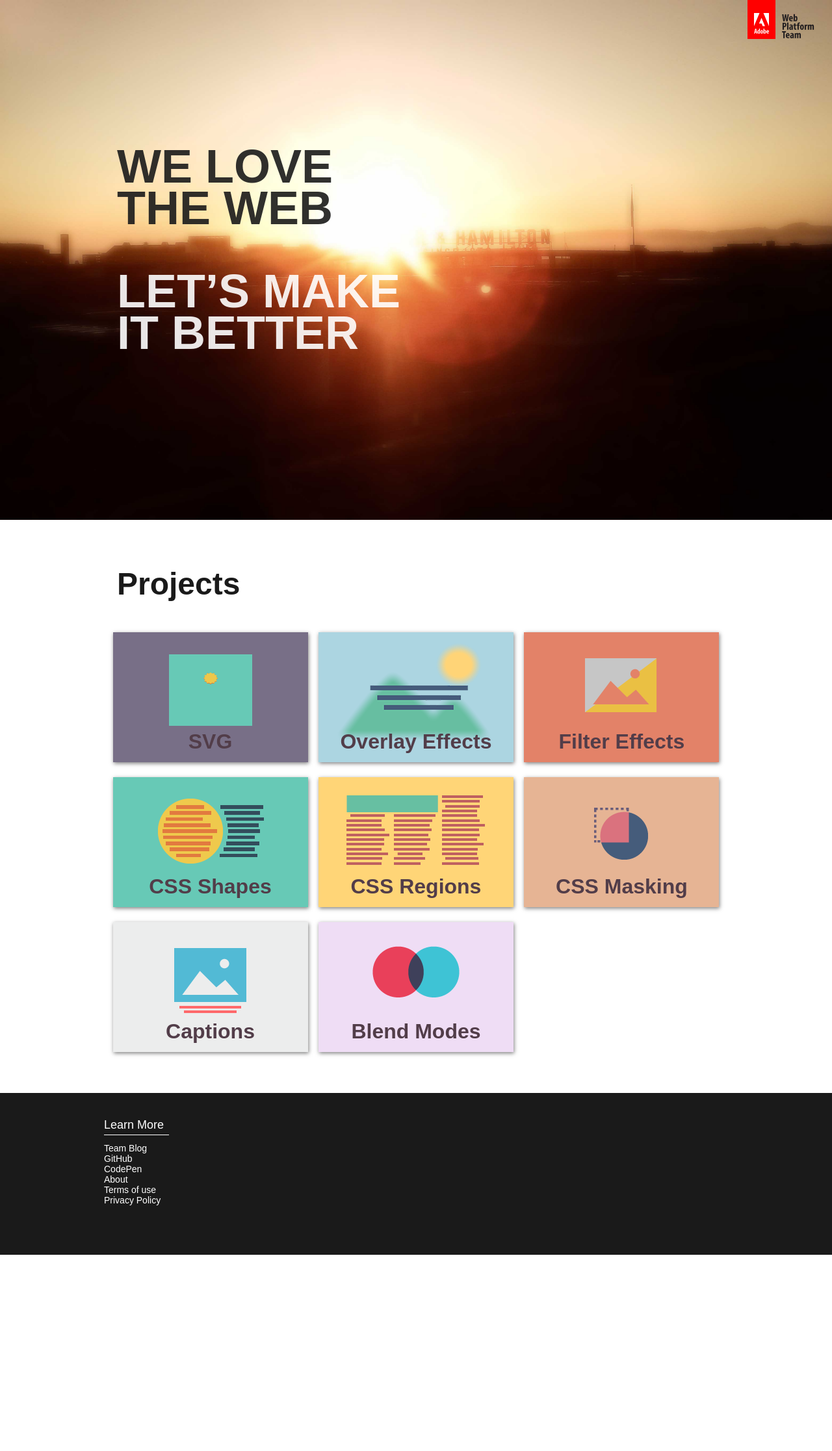
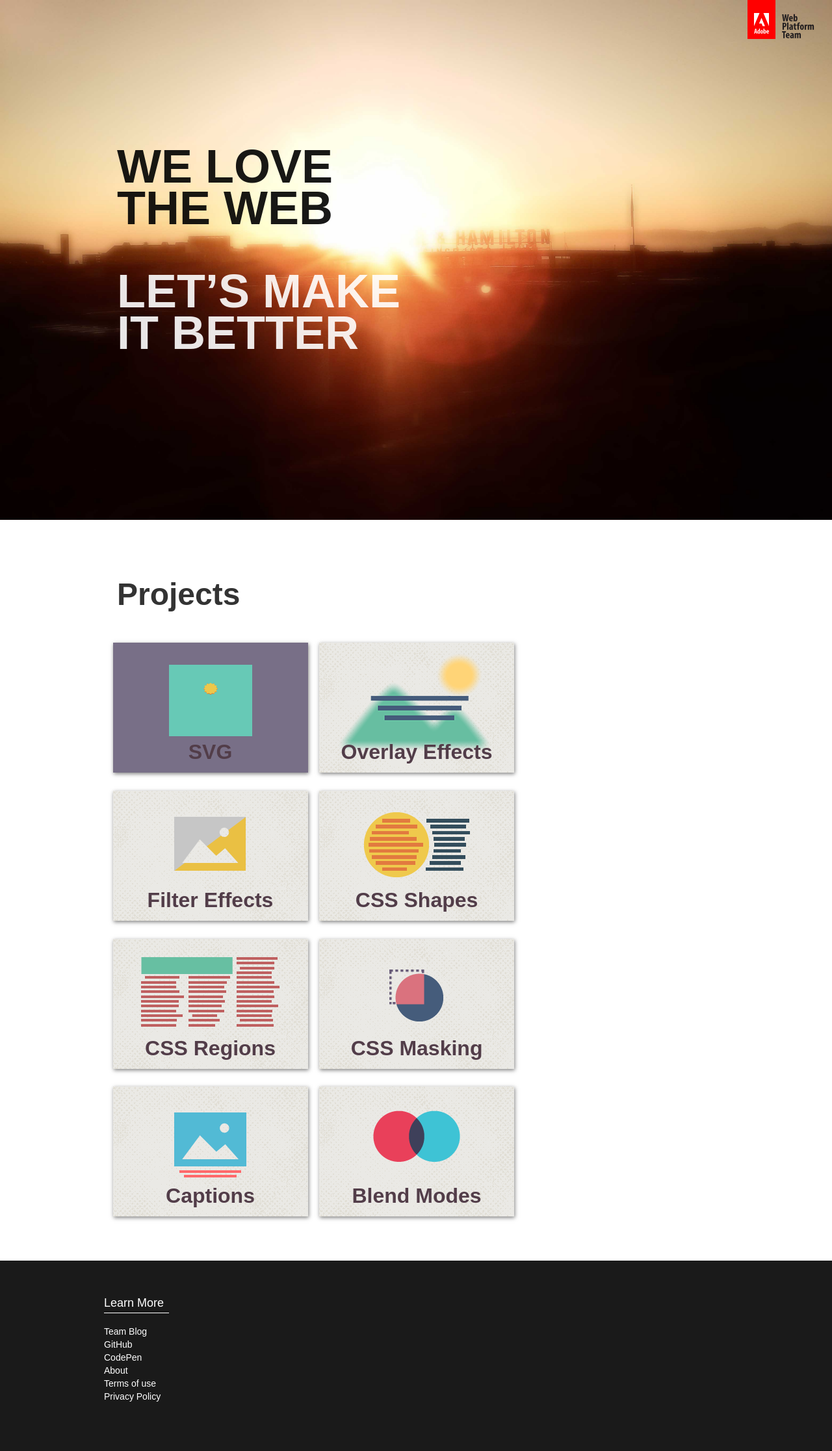
Before and after one commit to adobe-webplatform/adobe-webplatform.github.io, a Jekyll site: the page built from index.html, in a window 1280 px wide. Shown: the whole page at 65% size. Built offline with Jekyll 4.4.1, drawn with Linux system fonts in a browser that asks for light colours; before the commit the page ends 1931 px from its top, so only the background shows below that.

Commit message:
Updating typography and coloring

```diff
--- a/_includes/footer.html
+++ b/_includes/footer.html
@@ -3,7 +3,7 @@
   <div class="wrap">
     <h3>Learn More</h3>
     <nav>
-      <ul>
+      <ul class='flush'>
         <li><a href="http://blogs.adobe.com/webplatform/">Team Blog</a></li>
         <li><a href="https://github.com/adobe-webplatform/">GitHub</a></li>
         <li><a href="http://codepen.io/adobe/">CodePen</a></li>
--- a/_includes/head.html
+++ b/_includes/head.html
@@ -6,7 +6,7 @@
     <meta name="description" content="{{ site.description }}">
     <link rel="shortcut icon" href="favicon.ico" type="image/x-icon" />
     <link rel="canonical" href="{{ page.url | replace:'index.html','' | prepend: site.baseurl | prepend: site.url }}">
-    <script src="//use.edgefonts.net/source-sans-pro:n4,i4,n7.js"></script>
+    <script src="//use.edgefonts.net/source-sans-pro:n4,i4,n9.js"></script>
     <!-- Custom CSS -->
     <link rel="stylesheet" href="{{ site.baseurl }}/css/reset.css">
     <link rel="stylesheet" href="{{ site.baseurl }}/css/main.css">
--- a/css/main.css
+++ b/css/main.css
@@ -16,15 +16,13 @@ html, body {
   .header.home {
     max-height: 800px; }
   .header.page {
-    max-height: 650px;
-    /* non-calc fallback */
-    max-height: calc(550px + 6.5rem);
-    padding-bottom: 6.5rem; }
+    max-height: 550px; }
     .header.page.small {
       max-height: 350px; }
   .header .hero {
     width: 100%;
-    height: 100%; }
+    height: 100%;
+    margin-bottom: -7.5rem; }
   .header.fixed {
     position: fixed; }
 
@@ -102,12 +100,11 @@ img {
   width: 100%;
   height: auto; }
 
-figure {
-  margin: 2rem 0; }
-
-/* Typography */
+/* Typography & Vertical Spacing */
 body {
-  font-family: "source-sans-pro", sans-serif; }
+  font-family: "source-sans-pro", sans-serif;
+  font-size: 1.25rem;
+  line-height: 1.44; }
 
 .header h1 {
   font-size: 4.5rem;
@@ -120,48 +117,42 @@ body {
 .header.page h1 {
   text-align: center; }
 .header.home h1 {
-  position: absolute;
-  opacity: 0.9; }
+  position: absolute; }
   .header.home h1.top {
     bottom: 50%;
     margin-bottom: 3rem; }
   .header.home h1.bottom {
-    color: #fff;
     top: 50%;
     margin-top: 1rem; }
 
+h1, h2, h3, h4, h5, h6 {
+  margin: 1rem 0;
+  line-height: 1; }
+
+p, code, pre, blockquote {
+  margin: 1rem 0; }
+
+figure, iframe {
+  margin: 2rem 0; }
+
+ol, ul {
+  margin: 1rem 3rem; }
+  ol.flush, ul.flush {
+    list-style: none;
+    margin: 1rem 0;
+    line-height: 1; }
+
 h1 {
-  font-size: 3rem;
-  margin-bottom: 2rem; }
+  font-size: 3rem; }
 
 h2 {
-  font-size: 2rem;
-  margin-bottom: 1rem; }
+  font-size: 2rem; }
 
 h3 {
-  font-size: 1.6rem;
-  margin-bottom: 1rem; }
+  font-size: 1.6rem; }
 
 h4 {
-  font-size: 1.4rem;
-  font-weight: normal;
-  font-style: italic;
-  margin-bottom: 1rem; }
-
-.page h2 {
-  font-weight: normal;
-  font-style: italic; }
-
-.post h2 {
-  text-align: center; }
-
-p {
-  font-size: 1.25rem;
-  margin-bottom: 1rem;
-  line-height: 2rem; }
-
-ul, ol {
-  margin-bottom: 1rem; }
+  font-size: 1.4rem; }
 
 .footer h3 {
   font-size: 1.125rem;
@@ -169,16 +160,16 @@ ul, ol {
   padding-bottom: 6px;
   margin-bottom: 12px; }
 
+.post {
+  text-align: center; }
+
 /* Color & Decoration */
 body {
-  color: #4D4D4D;
+  color: #333;
   -webkit-font-smoothing: antialiased; }
 
 .content {
   background-color: #fff; }
-
-h1, h2, h3, h4, h5, h6 {
-  color: #1a1a1a; }
 
 a {
   text-decoration: none;
@@ -189,6 +180,16 @@ a {
 .post a {
   color: #523D49;
   text-decoration: none; }
+
+.header.home h1 {
+  opacity: 0.9; }
+  .header.home h1.top {
+    color: black; }
+  .header.home h1.bottom {
+    color: white; }
+.header.page h1 {
+  color: white;
+  text-shadow: 2px 2px 2px #333; }
 
 .footer {
   background: #1a1a1a;
@@ -203,6 +204,11 @@ a {
     font-size: 0.875rem;
     text-decoration: none; }
 
+.post {
+  background: #eae9e5;
+  background: linear-gradient(#eae9e5, #eae9e5), url(/img/halftone.png);
+  background-blend-mode: multiply; }
+
 /* Images & Background Images */
 .home .hero {
   background-size: cover;
--- a/index.html
+++ b/index.html
@@ -6,8 +6,8 @@ layout: home
 
   <div class="posts">
     {% for post in site.posts %}
-      <article class="post" style="background-image: url(img/{{ post.thumb }}); background-color: #{{post.bg}};">
-        <a href="{{site.baseurl}}{{post.url}}"></a>
+      <article class="post">
+        <a href="{{site.baseurl}}{{post.url}}" style="background-image: url(img/{{ post.thumb }});"></a>
         <h2><a href="{{post.url}}">{{ post.title }}</a></h2>
       </article>
     {% endfor %}
```
Also changed, not shown: css/main.scss (+53 -38 lines).
